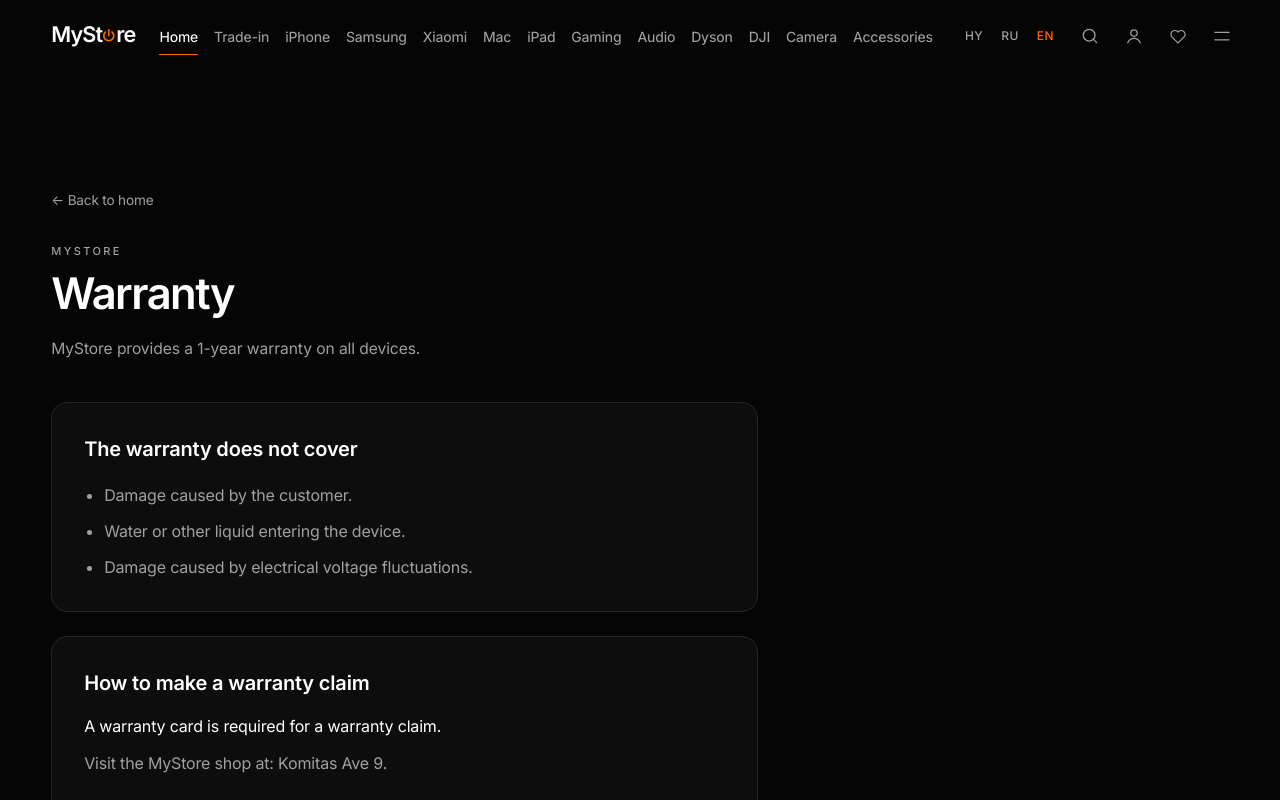
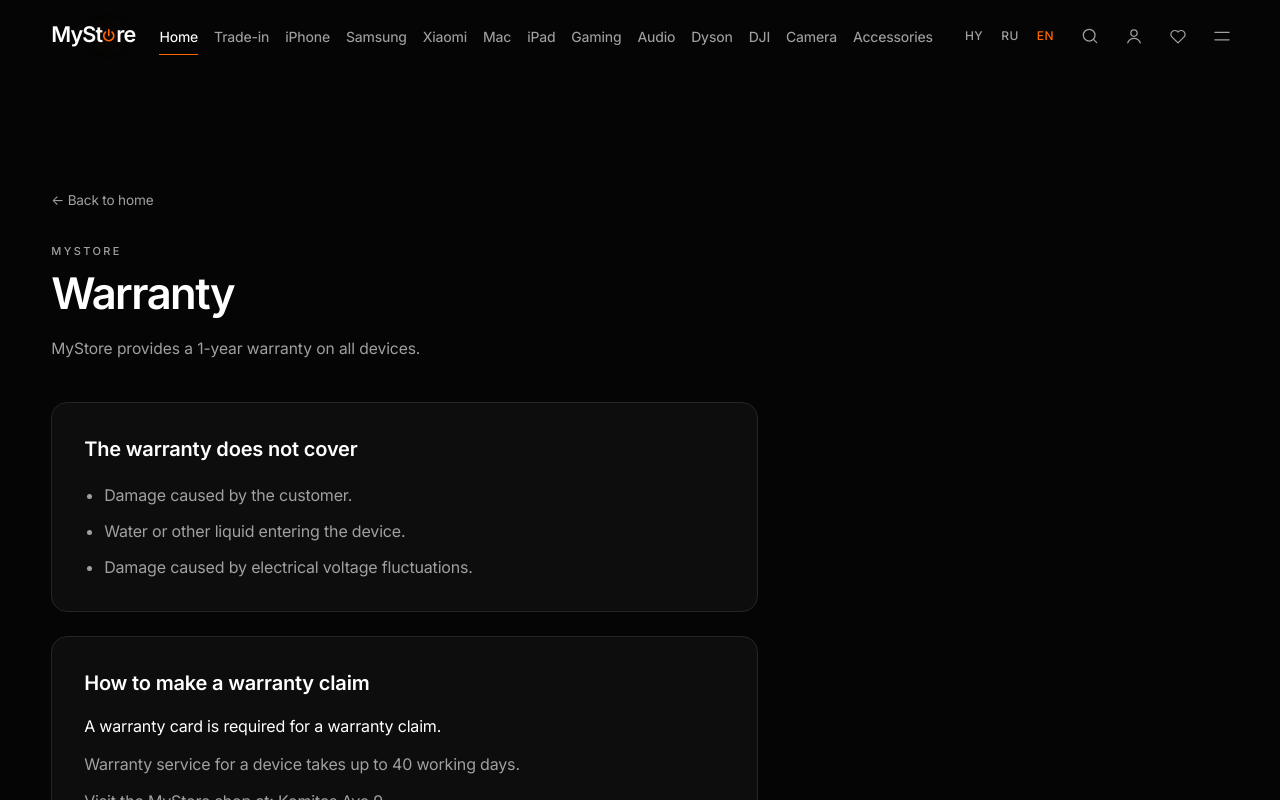
Before and after one commit to mystorearmenia-collab/mystore, a Next.js app: page /en/warranty in a window 1280 px wide. Shown: the top 800 px of the page. Built offline with nearby package versions, Linux system fonts and the light colour scheme.

Commit message:
State warranty service period of up to forty working days

```diff
--- a/app/[locale]/warranty/page.tsx
+++ b/app/[locale]/warranty/page.tsx
@@ -48,6 +48,7 @@
             <section className="mt-6 rounded-2xl border border-line bg-surface p-6 sm:p-8">
               <h2 className="text-xl font-semibold">{t("claimTitle")}</h2>
               <p className="mt-4 leading-relaxed">{t("cardRequired")}</p>
+              <p className="mt-3 leading-relaxed text-muted">{t("serviceTime")}</p>
               <p className="mt-3 text-muted">{t("visit")} {storeAddress(locale as Locale)}.</p>
               <a href={`tel:${store.phone.replace(/\s/g, "")}`} className="mt-5 inline-flex text-orange hover:underline">
                 {store.phone}
--- a/messages/en.json
+++ b/messages/en.json
@@ -178,6 +178,7 @@
     "voltage": "Damage caused by electrical voltage fluctuations.",
     "claimTitle": "How to make a warranty claim",
     "cardRequired": "A warranty card is required for a warranty claim.",
+    "serviceTime": "Warranty service for a device takes up to 40 working days.",
     "visit": "Visit the MyStore shop at:"
   }
 }
--- a/messages/hy.json
+++ b/messages/hy.json
@@ -178,6 +178,7 @@
     "voltage": "Էլեկտրական լարման տատանումներից առաջացած վնասվածքներ։",
     "claimTitle": "Ինչպես դիմել երաշխիքային սպասարկման համար",
     "cardRequired": "Երաշխիքային սպասարկման դիմելու համար պարտադիր է ներկայացնել երաշխիքային կտրոնը։",
+    "serviceTime": "Սարքի երաշխիքային սպասարկման ժամկետը մինչև 40 աշխատանքային օր է։",
     "visit": "Դիմեք MyStore խանութ՝ հասցեով՝"
   }
 }
--- a/messages/ru.json
+++ b/messages/ru.json
@@ -178,6 +178,7 @@
     "voltage": "Повреждения из-за перепадов электрического напряжения.",
     "claimTitle": "Как обратиться по гарантии",
     "cardRequired": "Для обращения по гарантии обязательно предъявить гарантийный талон.",
+    "serviceTime": "Срок гарантийного обслуживания устройства — до 40 рабочих дней.",
     "visit": "Обратитесь в магазин MyStore по адресу:"
   }
 }
```
